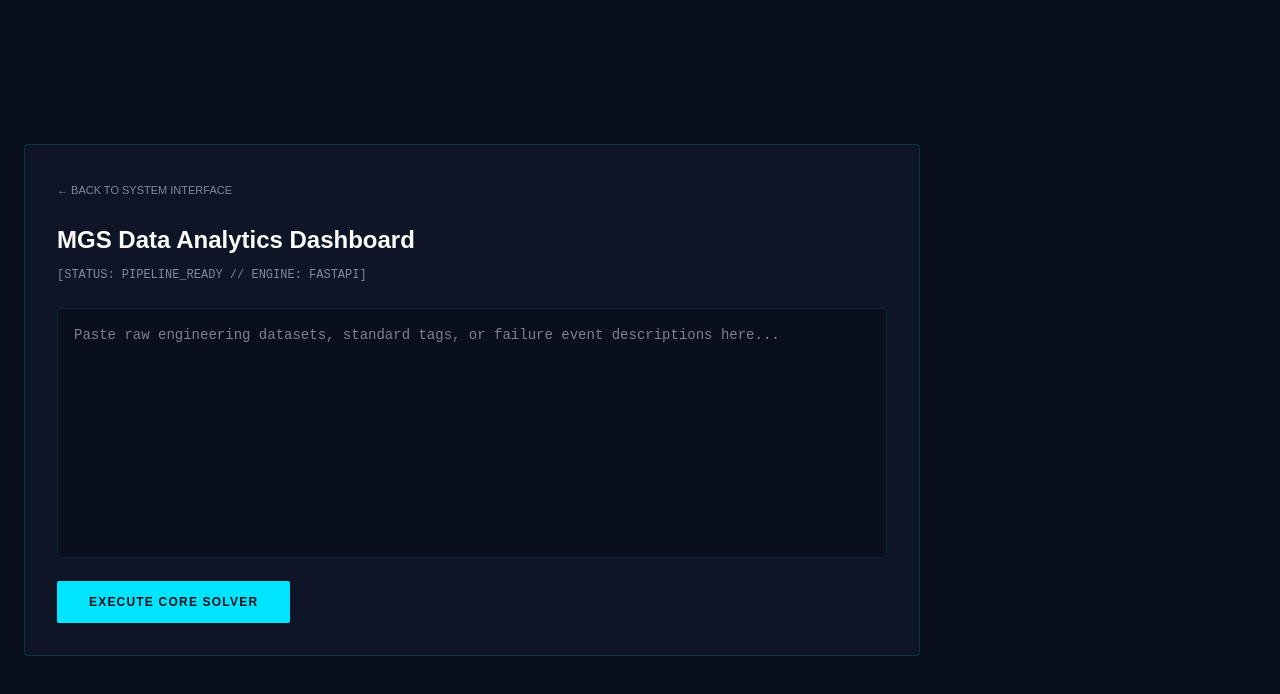
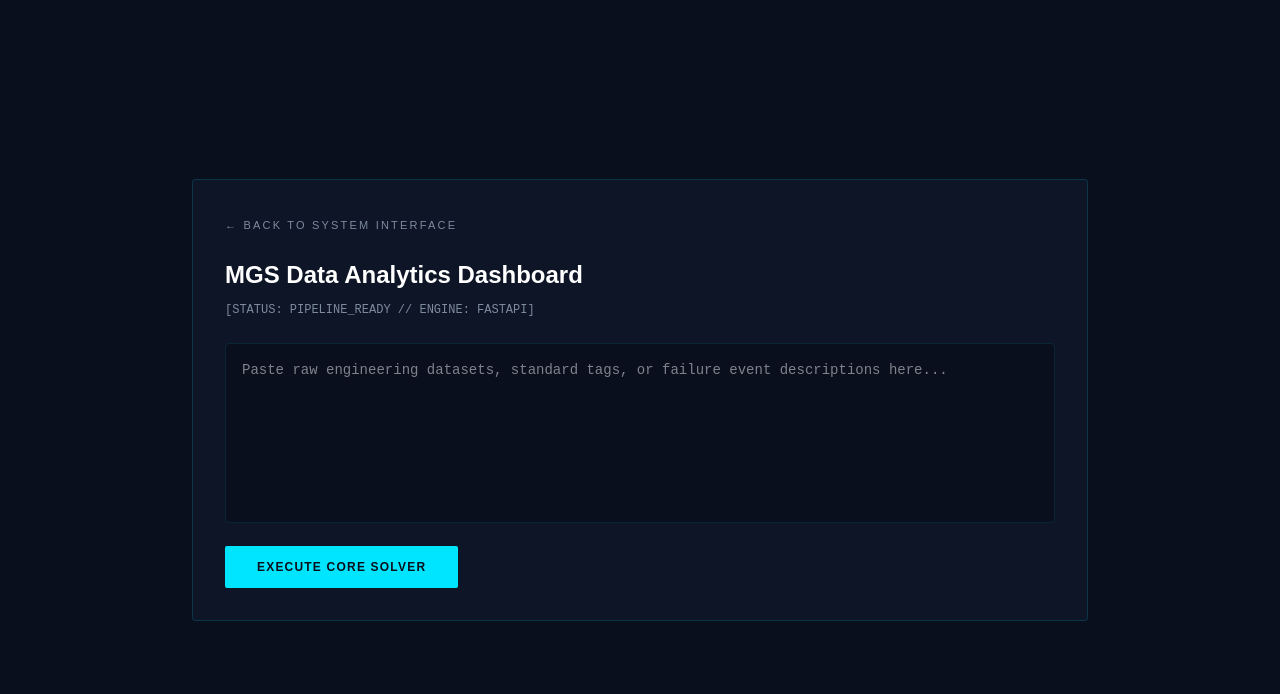
Before and after one commit to megahsolution/megahsolution-website, a React (Vite) app: page / in a window 1280 px wide. Both pictures are taken after a click on the button "EXPLORE MGS DATA ANALYTICS". Shown: the top 694 px of the page. Built offline with nearby package versions, Linux system fonts and the light colour scheme.

Commit message:
revisi landing page

```diff
--- a/src/App.tsx
+++ b/src/App.tsx
@@ -4,6 +4,12 @@ function App() {
   const [showApp, setShowApp] = useState(false);
   const canvasRef = useRef<HTMLCanvasElement | null>(null);
 
+  // --- STATE MANAGEMENT UNTUK PIPELINE FASTAPI ---
+  const [inputData, setInputData] = useState('');
+  const [outputResult, setOutputResult] = useState('');
+  const [isLoading, setIsLoading] = useState(false);
+
+  // Efek Animasi Constellation Net
   useEffect(() => {
     const canvas = canvasRef.current;
     if (!canvas) return;
@@ -171,32 +177,93 @@ function App() {
     };
   }, []);
 
+  // --- FUNGSI EKSEKUSI SOLVER (KONEKSI KE FASTAPI) ---
+  const handleExecuteSolver = async () => {
+    if (!inputData.trim()) {
+      alert("Silakan masukkan datasets atau parameter data terlebih dahulu.");
+      return;
+    }
+
+    setIsLoading(true);
+    setOutputResult('');
+
+    try {
+      // Mengirimkan request POST ke endpoint FastAPI sesuai rules vercel.json
+      const response = await fetch('/api/proses', {
+        method: 'POST',
+        headers: {
+          'Content-Type': 'application/json',
+        },
+        body: JSON.stringify({ teks_mentah: inputData }),
+      });
+
+      const data = await response.json();
+
+      if (response.ok && data.status === 'success') {
+        setOutputResult(data.hasil);
+      } else {
+        setOutputResult(`[ERROR]: ${data.detail || 'Gagal memproses eksekusi kernel.'}`);
+      }
+    } catch (error: any) {
+      setOutputResult(`[CONNECTION_FAILED]: Gagal terhubung ke modul FastAPI.\n${error.message}`);
+    } finally {
+      setIsLoading(false);
+    }
+  };
+
   // ---------------- CORE UI RENDERING (CSS STANDARD) ----------------
 
+  // PANEL INTERFACE UTAMA APLIKASI DATA PROCESSING
   if (showApp) {
     return (
-      <div style={{ minHeight: '100vh', width: '100%', backgroundColor: '#0a0f1d', color: '#f4f6fa', display: 'flex', alignItems: 'center', justifyOrigin: 'center', padding: '24px', position: 'relative', fontFamily: 'sans-serif' }}>
+      <div style={{ minHeight: '100vh', width: '100%', backgroundColor: '#0a0f1d', color: '#f4f6fa', display: 'flex', alignItems: 'center', justifyContent: 'center', padding: '24px', position: 'relative', fontFamily: 'sans-serif' }}>
         <div style={{ position: 'relative', zIndex: 10, width: '100%', maxWidth: '896px', backgroundColor: '#0d1527', border: '1px solid rgba(0, 229, 255, 0.15)', borderRadius: '4px', padding: '32px' }}>
+
           <button
-            onClick={() => setShowApp(false)}
-            style={{ background: 'none', border: 'none', color: '#7e8b9b', cursor: 'pointer', fontSize: '11px', textTransform: 'uppercase', trackingSpace: '0.2em', marginBottom: '24px' }}
+            onClick={() => {
+              setShowApp(false);
+              setInputData('');
+              setOutputResult('');
+            }}
+            style={{ background: 'none', border: 'none', color: '#7e8b9b', cursor: 'pointer', fontSize: '11px', textTransform: 'uppercase', letterSpacing: '0.2em', marginBottom: '24px' }}
           >
             ← Back to System Interface
           </button>
+
           <h2 style={{ fontSize: '24px', fontWeight: 'bold', marginBottom: '8px', color: '#ffffff' }}>MGS Data Analytics Dashboard</h2>
           <p style={{ color: '#7e8b9b', fontFamily: 'monospace', fontSize: '12px', marginBottom: '24px' }}>[STATUS: PIPELINE_READY // ENGINE: FASTAPI]</p>
+
           <textarea
-            style={{ width: '100%', h: '256px', height: '250px', padding: '16px', backgroundColor: '#0a0f1d', border: '1px solid rgba(0, 229, 255, 0.1)', borderRadius: '4px', color: '#f4f6fa', fontFamily: 'monospace', fontSize: '14px', outline: 'none', resize: 'none' }}
+            value={inputData}
+            onChange={(e) => setInputData(e.target.value)}
+            style={{ width: '100%', height: '180px', padding: '16px', backgroundColor: '#0a0f1d', border: '1px solid rgba(0, 229, 255, 0.1)', borderRadius: '4px', color: '#f4f6fa', fontFamily: 'monospace', fontSize: '14px', outline: 'none', resize: 'none', marginBottom: '16px' }}
             placeholder="Paste raw engineering datasets, standard tags, or failure event descriptions here..."
           />
-          <button style={{ marginTop: '16px', padding: '12px 32px', backgroundColor: '#00e5ff', border: 'none', color: '#0a0f1d', fontSize: '12px', fontWeight: 'bold', textTransform: 'uppercase', letterSpacing: '0.1em', borderRadius: '2px', cursor: 'pointer' }}>
-            Execute Core Solver
+
+          <button
+            onClick={handleExecuteSolver}
+            disabled={isLoading}
+            style={{ padding: '12px 32px', backgroundColor: isLoading ? '#334155' : '#00e5ff', border: 'none', color: '#0a0f1d', fontSize: '12px', fontWeight: 'bold', textTransform: 'uppercase', letterSpacing: '0.1em', borderRadius: '2px', cursor: isLoading ? 'not-allowed' : 'pointer', transition: 'all 0.3s' }}
+          >
+            {isLoading ? 'Processing Pipeline...' : 'Execute Core Solver'}
           </button>
+
+          {/* BOX OUTPUT HASIL PROSES DATA ANOMALIES/SOLVER */}
+          {outputResult && (
+            <div style={{ marginTop: '24px', padding: '16px', backgroundColor: '#0a0f1d', border: '1px solid rgba(0, 230, 118, 0.2)', borderRadius: '4px' }}>
+              <h4 style={{ fontSize: '11px', textTransform: 'uppercase', letterSpacing: '0.2em', color: '#00e676', marginBottom: '8px', fontFamily: 'monospace' }}>[SOLVER_OUTPUT_RESULT]</h4>
+              <pre style={{ margin: 0, color: '#f4f6fa', fontFamily: 'monospace', fontSize: '14px', whiteSpace: 'pre-wrap', overflowX: 'auto' }}>
+                {outputResult}
+              </pre>
+            </div>
+          )}
+
         </div>
       </div>
     );
   }
 
+  // TAMPILAN DASHBOARD LANDING PAGE UTAMA (CYBER TELEMETRY)
   return (
     <div style={{ minHeight: '100vh', width: '100%', backgroundColor: '#0a0f1d', color: '#f4f6fa', display: 'flex', alignItems: 'center', justifyContent: 'center', overflow: 'hidden', position: 'relative', fontFamily: 'sans-serif' }}>
 
@@ -240,7 +307,7 @@ function App() {
         <div style={{ fontSize: '11px', fontWeight: 'bold', textTransform: 'uppercase', letterSpacing: '0.4em', color: '#00e676', marginBottom: '24px' }}>
           Megah Global Solution
         </div>
-        <h1 style={{ fontSize: '2.5rem', fontWeight: '800', trackingSpace: '-0.02em', lineHeight: 1.25, marginBottom: '40px', color: '#ffffff' }}>
+        <h1 style={{ fontSize: '2.5rem', fontWeight: '800', letterSpacing: '-0.02em', lineHeight: 1.25, marginBottom: '40px', color: '#ffffff' }}>
           Advanced Intelligence Solutions with Human in the Loop.
         </h1>
 
```
